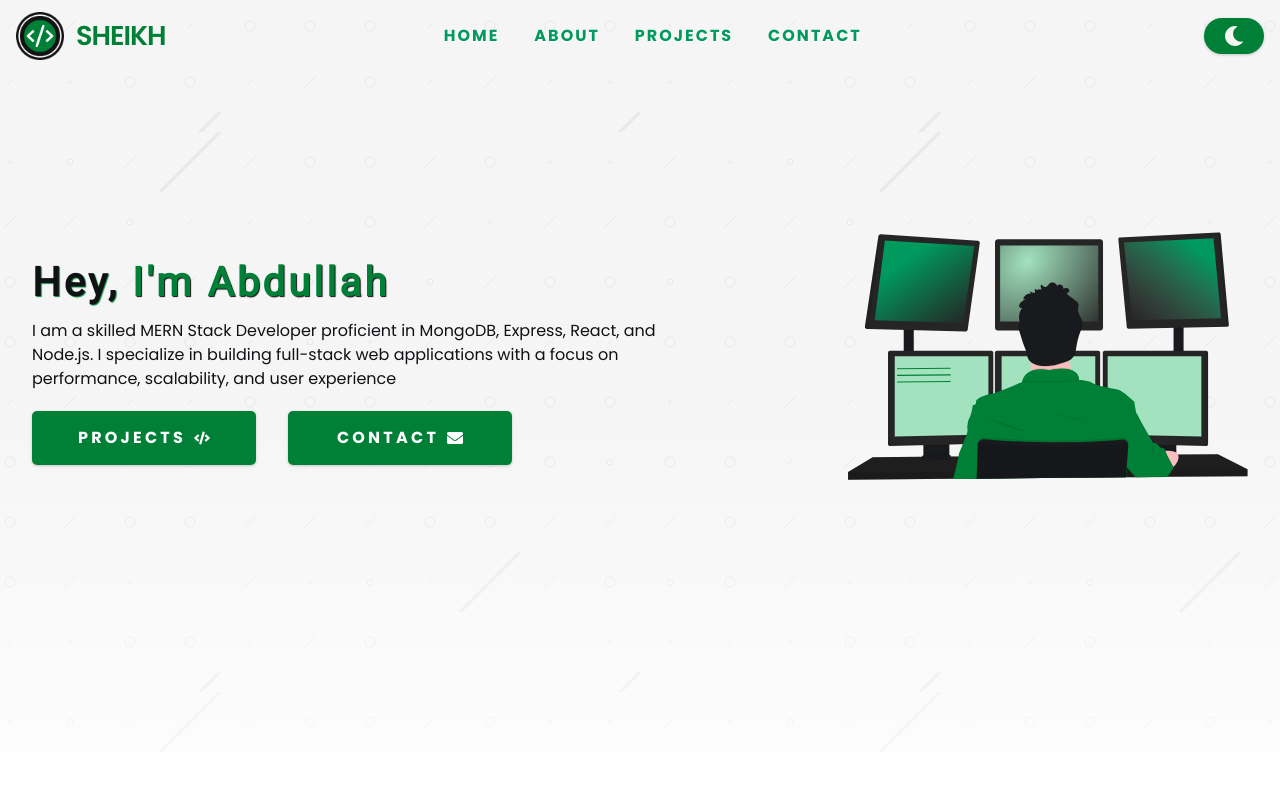
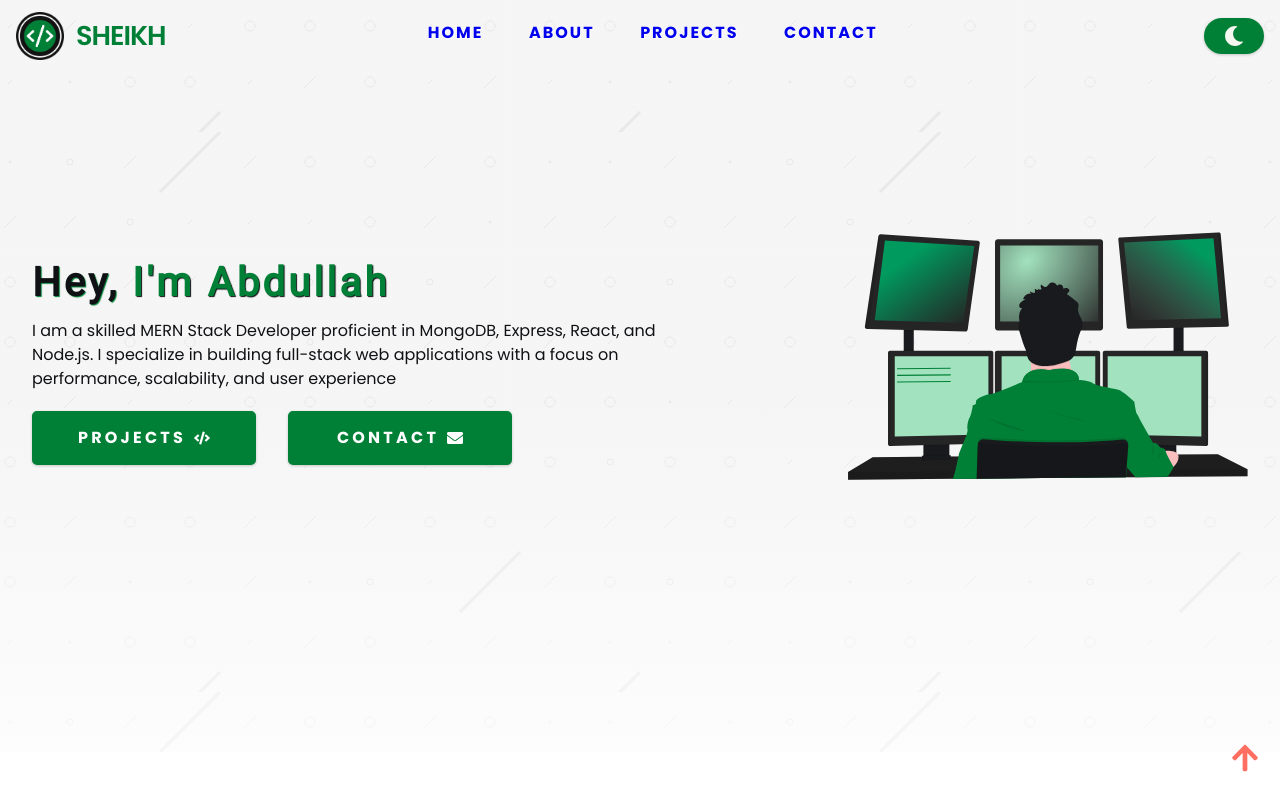
Before and after one commit to sheikhabdullahahmed/Portfolioo, a React (Vite) app: page / in a window 1280 px wide. Shown: the top 800 px of the page. Built offline with nearby package versions, Linux system fonts and the light colour scheme.

Commit message:
nav, slidebar change,  scrolllbtn add

```diff
--- a/src/App.tsx
+++ b/src/App.tsx
@@ -2,6 +2,7 @@ import { BrowserRouter as Router, Routes, Route } from 'react-router-dom';
 import Home from './pages/Home';
 import Contact2 from './pages/Contact';
 import { Footer } from './Components/Footer/Footer';
+import { ScrollButto } from './ScrollButton';
 
 function App() {
   return (
@@ -16,7 +17,9 @@ function App() {
 
       </Routes>
         {/* <Contact/> */}
+
         <Footer/>
+        <ScrollButto/>
     </Router>
   );
 }
--- a/src/Components/Navbar/NavbarLinks.tsx
+++ b/src/Components/Navbar/NavbarLinks.tsx
@@ -1,22 +1,28 @@
-import { navLinks } from '../../Data/utiles'
-import { useAppContext } from '../../Context';
+import React from "react";
+import { navLinks } from "../../Data/utiles";
 
-const NavLinks = () => {
+// ✅ Interface to define prop types
+interface NavLinksProps {
+  closeSidebar?: () => void; // ✅ closeSidebar is optional
+}
 
-  const { smoothScroll } = useAppContext();
-
-  // jsx
+const NavLinks: React.FC<NavLinksProps> = ({ closeSidebar }) => {
   return (
     <>
-      {navLinks.map(({ id, url, text }) => {
-        return (
-          <li key={id}>
-            <a href={url} className="link" onClick={(e) => smoothScroll(e)}>
-              {text}
-            </a>
-          </li>
-        );
-      })}
+      {navLinks.map((link) => (
+        <li key={link.id}>
+          <a
+            href={link.url}
+            onClick={(e) => {
+              e.preventDefault();
+              if (closeSidebar) closeSidebar(); // ✅ Sidebar will close on click
+              document.querySelector(link.url)?.scrollIntoView({ behavior: "smooth" });
+            }}
+          >
+            {link.text}
+          </a>
+        </li>
+      ))}
     </>
   );
 };
--- a/src/Components/SideBar/Sidebar.tsx
+++ b/src/Components/SideBar/Sidebar.tsx
@@ -1,19 +1,19 @@
-import { FaTimes } from 'react-icons/fa';
-import { useAppContext } from '../../Context';
-import NavLinks from '../Navbar/NavbarLinks';
-import Logo from '../Logo/Logo';
+import React from "react";
+import { FaTimes } from "react-icons/fa";
+import { useAppContext } from "../../Context";
+import NavLinks from "../Navbar/NavbarLinks";
+import ToggleTheme from "../ToggleTheme/Toggle";
+import Logo from "../Logo/Logo";
 
-export const Sidebar = () => {
-  // function from context
-    const { isSidebarOpen, closeSidebar } = useAppContext();
+export const Sidebar: React.FC = () => {
+  const { isSidebarOpen, closeSidebar } = useAppContext();
 
-  // jsx
   return (
-    <aside className={`${isSidebarOpen ? 'sidebar show-sidebar' : 'sidebar'}`}>
-      {/* sidebar-header */}
+    <aside className={`${isSidebarOpen ? "sidebar show-sidebar" : "sidebar"}`}>
       <div className="sidebar-header">
         <div className="sidebar-header-col">
           <Logo />
+          <ToggleTheme />
         </div>
         <button className="close-btn" onClick={closeSidebar}>
           <FaTimes />
@@ -21,9 +21,8 @@ export const Sidebar = () => {
       </div>
       <hr />
 
-      {/* sidebar-links */}
-      <ul className="sidebar-links">
-        <NavLinks />
+      <ul id="sidebar-links">
+        <NavLinks closeSidebar={closeSidebar} />
       </ul>
     </aside>
   );
--- a/src/Context.tsx
+++ b/src/Context.tsx
@@ -1,4 +1,4 @@
-import React, { createContext, useState,  ReactNode, useContext } from 'react';
+import React, { createContext, useState, ReactNode, useContext } from "react";
 
 // Define context types
 interface AppContextType {
@@ -11,8 +11,19 @@ interface AppContextType {
   closeSidebar: () => void;
 }
 
-// Create context with default values
-export const AppContext = createContext<AppContextType | undefined>(undefined);
+// ✅ Default values (to prevent undefined issue)
+const defaultContextValue: AppContextType = {
+  scrolled: false,
+  isSidebarOpen: false,
+  openSidebar: () => {},
+  closeSidebar: () => {},
+  theme: "light",
+  switchTheme: () => {},
+  smoothScroll: () => {},
+};
+
+// ✅ Create context with default values
+export const AppContext = createContext<AppContextType>(defaultContextValue);
 
 // Provider component
 interface AppProviderProps {
@@ -20,25 +31,26 @@ interface AppProviderProps {
 }
 
 export const AppProvider: React.FC<AppProviderProps> = ({ children }) => {
-  const [scrolled] = useState(false);
-  const [isSidebarOpen, setIsSidebarOpen] = useState(false);
-  const [theme, setTheme] = useState<string>('light');
+  const [scrolled, setScrolled] = useState<boolean>(false);
+  const [isSidebarOpen, setIsSidebarOpen] = useState<boolean>(false);
+  const [theme, setTheme] = useState<string>("light");
 
   // Function to toggle theme
-  const switchTheme = () => {
-    setTheme((prevTheme) => (prevTheme === 'light' ? 'dark' : 'light'));
+  const switchTheme = (): void => {
+    setTheme((prevTheme) => (prevTheme === "light" ? "dark" : "light"));
   };
 
   // Function to open sidebar
-  const openSidebar = () => {
+  const openSidebar = (): void => {
     setIsSidebarOpen(true);
   };
 
-  const closeSidebar = () => {
+  // Function to close sidebar
+  const closeSidebar = (): void => {
     setIsSidebarOpen(false);
   };
 
-  const smoothScroll = (e: React.MouseEvent<HTMLAnchorElement, MouseEvent>) => {
+  const smoothScroll = (e: React.MouseEvent<HTMLAnchorElement, MouseEvent>): void => {
     e.preventDefault();
     const targetId = e.currentTarget.getAttribute("href")?.replace("#", "");
     const targetElement = targetId ? document.getElementById(targetId) : null;
@@ -62,25 +74,23 @@ export const AppProvider: React.FC<AppProviderProps> = ({ children }) => {
   };
 
   return (
-    <AppContext.Provider value={{
+    <AppContext.Provider
+      value={{
         scrolled,
         isSidebarOpen,
         openSidebar,
         closeSidebar,
         theme,
         switchTheme,
-      smoothScroll
-    }}>
+        smoothScroll,
+      }}
+    >
       {children}
     </AppContext.Provider>
   );
 };
 
-
+// ✅ Custom hook (No more undefined error)
 export const useAppContext = (): AppContextType => {
-  const context = useContext(AppContext);
-  if (!context) {
-    throw new Error('useAppContext must be used within an AppProvider');
-  }
-  return context;
+  return useContext(AppContext);
 };
--- a/src/Data/utiles.tsx
+++ b/src/Data/utiles.tsx
@@ -2,21 +2,21 @@ export const navLinks = [
     {
       id: 1,
       url: '#home',
-      text: 'home',
+      text: 'Home',
     },
     {
       id: 2,
       url: '#about',
-      text: 'about',
+      text: 'About',
     },
     {
       id: 3,
       url: '#projects',
-      text: 'projects',
+      text: 'Projects',
     },
     {
       id: 4,
       url: '#contact',
-      text: 'contact',
+      text: "Contact",
     },
   ];
--- /dev/null
+++ b/src/ScrollButton.tsx
@@ -0,0 +1,22 @@
+import React from 'react';
+import { FaArrowUp } from "react-icons/fa"// Importing the icon
+
+export const ScrollButto = () => {
+  const scrollToTop = () => {
+    window.scrollTo({
+      top: 0, // Scroll to the top
+      behavior: 'smooth', // Smooth scrolling
+    });
+  };
+
+  return (
+    <div
+      onClick={scrollToTop} // Scroll action on click
+      className="scroll-widget"
+      title="Scroll to top"
+    >
+      {/* Using the FaLocationArrow icon directly */}
+      <FaArrowUp  className="scroll-widget-img" />
+    </div>
+  );
+};
--- a/src/index.css
+++ b/src/index.css
@@ -463,20 +463,14 @@ nav {
 
 .nav-links {
   display: none;
+  /* display: flex !important; */
   width: 100%;
   max-width: 450px;
   padding: 0 1rem;
 }
-.nav-links .link {
-  text-transform: uppercase;
-  color: var(--clr-secondary);
-  font-weight: bold;
-  text-shadow: 1px 1px 1px var(--clr-body-bcg);
-  transition: var(--transition);
-  letter-spacing: 2px;
-  padding: 0.1rem 0 0.5rem;
-  position: relative;
-}
+
+
+
 .nav-links .link::after {
   content: '';
   position: absolute;
@@ -495,7 +489,8 @@ nav {
   width: 100%;
 }
 
-@media screen and (min-width: 792px) {
+
+@media screen and (min-width: 900px) {
   nav {
     background: var(--nav-bcg);
   }
@@ -515,6 +510,14 @@ nav {
     justify-content: space-between;
     align-items: center;
     margin-right: 4rem;
+    text-transform: uppercase;
+    color: green; /* Changed text color to green */
+    font-weight: bold;
+    text-shadow: 1px 1px 1px var(--clr-body-bcg);
+    transition: var(--transition);
+    letter-spacing: 2px;
+    padding: 0.1rem 0 0.5rem;
+    position: relative;
   }
   .toggle-theme {
     display: flex;
@@ -522,6 +525,7 @@ nav {
     gap: 0.5rem;
   }
 }
+
 
 
 
@@ -578,64 +582,75 @@ SIDEBAR
 .close-btn:hover {
   color: rgb(194, 14, 14);
 }
+/* Sidebar Links Styling */
+#sidebar-links {
+  margin: 1rem 0;
+  padding: 0;
+  list-style-type: none;
+}
 
-.sidebar-links {
+#sidebar-links li {
   margin: 1rem 0;
+  display: flex;
+  justify-content: center;
+  align-items: center;
 }
-.sidebar-links .link {
-  text-transform: uppercase;
+
+#sidebar-links a {
+  text-decoration: none;
+  color: #ecf0f1; /* Light color for links */
+  display: block;
   padding: 0.75rem 1rem;
   font-size: 1.25rem;
-  letter-spacing: 3px;
-  display: flex;
-  align-items: center;
-  justify-content: center;
-  color: var(--clr-secondary);
-  font-weight: bold;
-  text-shadow: 1px 1px 1px var(--clr-body-bcg);
-  transition: var(--transition);
-}
-.sidebar-links .link:hover {
-  color: var(--clr-primary);
-  background: var(--clr-body-bcg-2);
-  padding-left: 1.5rem;
-  border-left: 4px solid var(--clr-primary);
-}
-.sidebar-icons {
-  margin: 2.5rem auto;
-  text-align: center;
-  padding: 0 2rem;
-}
-.icons-container {
-  padding: 1.5rem 2rem;
-  border: 4px solid var(--clr-primary);
-  display: grid;
-  grid-template-columns: 1fr 1fr;
-  place-items: center;
-  margin-top: 2rem;
-  background: var(--clr-body-bcg-2);
-  gap: 1rem 0;
-}
-.icons-container span {
-  display: none;
+  letter-spacing: 1px;
+  transition: all 0.3s ease; /* Smooth transition for hover */
 }
 
-.sidebar-icons .social-icon {
-  transition: var(--transition);
-  font-size: 2rem;
+#sidebar-links a:hover {
+  background-color: #3498db; /* Blue hover effect */
+  padding-left: 1.5rem; /* Adding padding effect on hover */
+  border-left: 5px solid #3498db; /* Adding border on hover */
 }
 
-.sidebar-icons .social-icon:hover {
-  color: var(--clr-primary);
-}
-.sidebar-icons .social-icon:hover .fa {
-  color: var(--clr-primary);
-  background: transparent;
+/* Animation for sidebar links */
+@keyframes slideInLinks {
+  0% {
+    transform: translateX(-100%);
+  }
+  100% {
+    transform: translateX(0);
+  }
 }
 
-@media screen and (min-width: 792px) {
-  .sidebar {
-    display: none;
+/* Apply animation to each sidebar link */
+#sidebar-links li {
+  animation: slideInLinks 0.5s ease-out forwards;
+}
+
+#sidebar-links li:nth-child(1) {
+  animation-delay: 0.1s;
+}
+
+#sidebar-links li:nth-child(2) {
+  animation-delay: 0.2s;
+}
+
+#sidebar-links li:nth-child(3) {
+  animation-delay: 0.3s;
+}
+
+#sidebar-links li:nth-child(4) {
+  animation-delay: 0.4s;
+}
+
+/* Optional: For responsive adjustments */
+@media (max-width: 768px) {
+  #sidebar-links {
+    padding: 0;
+  }
+
+  #sidebar-links li {
+    font-size: 1.1rem;
   }
 }
 
@@ -1077,9 +1092,7 @@ header {
   }
 }
 
-.social-icons {
-  background: #202020;
-}
+
 .social-icons h4 {
   display: none;
 }
--- a/src/main.tsx
+++ b/src/main.tsx
@@ -1,7 +1,7 @@
 import ReactDOM from 'react-dom/client';
 import App from './App';
 import { AppProvider } from './Context';
-import './index.css'; // Or your respective CSS file
+import './index.css';
 
 
 const root = ReactDOM.createRoot(document.getElementById('root') as HTMLElement);
```
Also changed, not shown: src/pages/Home.tsx (+9 -10 lines). Lines whose indentation alone changed are shown as unchanged.
